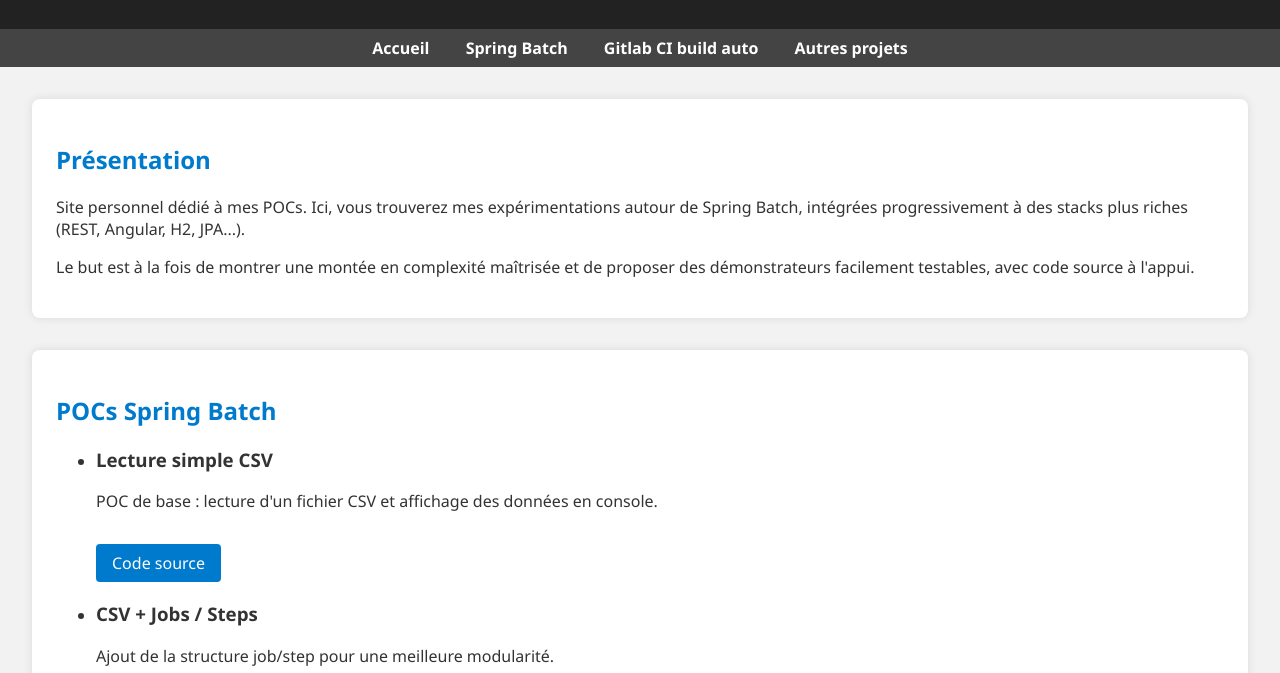
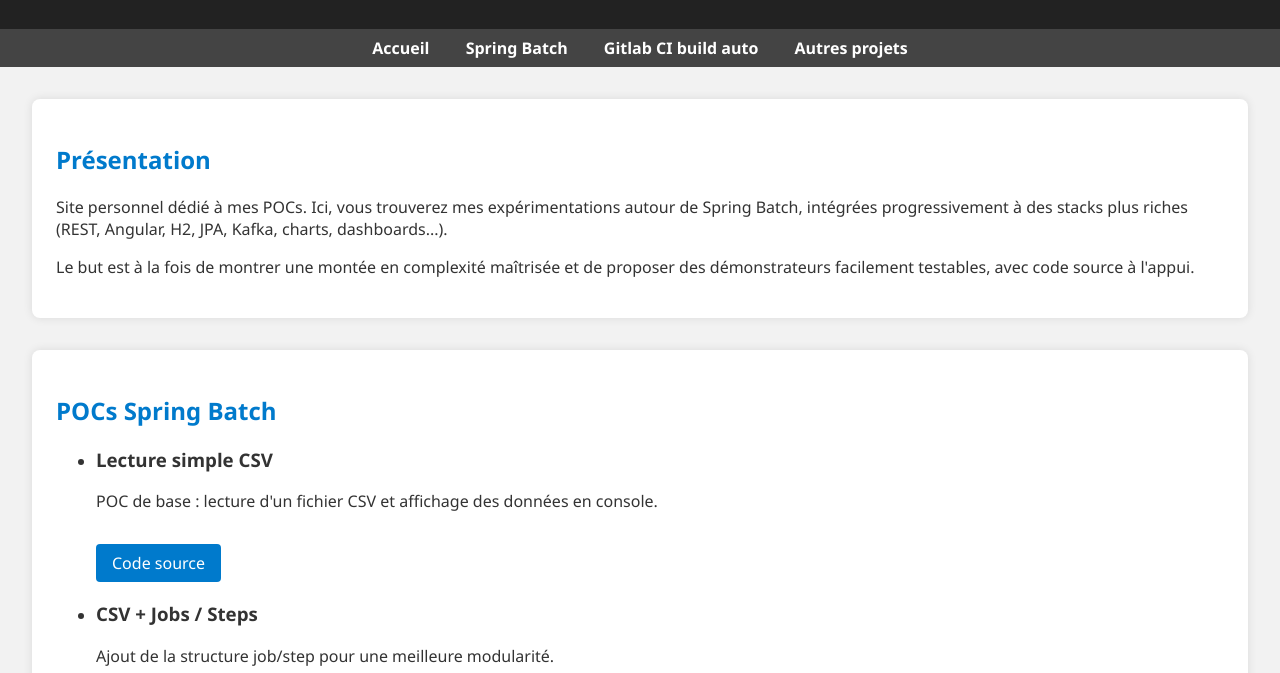
Before and after one commit to GBIS-Lab/gbis-lab.github.io, a plain HTML site: page index.html in a window 1280 px wide. Shown: the part 127-800 px from the top of the page. Drawn offline with Linux system fonts and the light colour scheme.

Commit message:
Update index.html

```diff
--- a/index.html
+++ b/index.html
@@ -77,7 +77,7 @@
     <main>
         <section id="intro">
             <h2>Présentation</h2>
-            <p>Site personnel dédié à mes POCs. Ici, vous trouverez mes expérimentations autour de Spring Batch, intégrées progressivement à des stacks plus riches (REST, Angular, H2, JPA...).</p>
+            <p>Site personnel dédié à mes POCs. Ici, vous trouverez mes expérimentations autour de Spring Batch, intégrées progressivement à des stacks plus riches (REST, Angular, H2, JPA, Kafka, charts, dashboards...).</p>
             <p>Le but est à la fois de montrer une montée en complexité maîtrisée et de proposer des démonstrateurs facilement testables, avec code source à l'appui.</p>
         </section>
 
```
